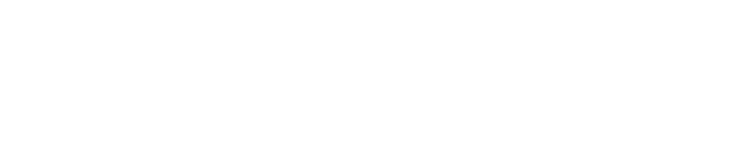
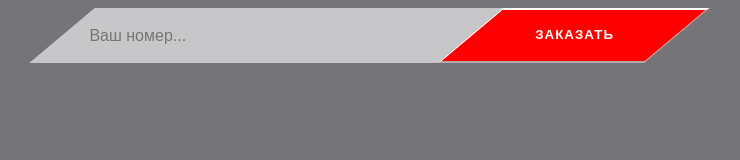
Before and after one commit to SiarheiHa/test-task-zikmes, a website built with webpack: page src/index.html in a window 1280 px wide. Shown: the whole page, without its empty margins (281-1021 px from the left). Built offline with nearby package versions, Linux system fonts and the light colour scheme.

Commit message:
feat: add form

```diff
--- a/src/index.html
+++ b/src/index.html
@@ -9,6 +9,12 @@
 </head>
 
 <body>
+  <form class="form">
+    <span class="form__input-wrapper">
+      <input type="text" class="form__input" placeholder="Ваш номер...">
+    </span>
+    <button type="submit" class="form__button"><span>заказать</span></button>
+  </form>
 </body>
 
 </html>
--- /dev/null
+++ b/src/index.scss
@@ -0,0 +1,49 @@
+body {
+  background-color: #747479;
+}
+
+.form {
+  font-family: sans-serif;
+  font-size: 16px;
+  display: flex;
+  margin: 0 auto;
+  padding-left: 20px;
+  width: 615px;
+  height: 55px;
+  transform: skew(-50deg);
+
+  &__input-wrapper {
+    background-color: rgba(255, 255, 255, 0.6);
+    padding: 18px 58px 20px 52px;
+  }
+
+  &__input {
+    opacity: none;
+    border: none;
+    transform: skew(50deg);
+    min-width: 340px;
+    margin-left: -26px;
+    font-size: inherit;
+    background-color: transparent;
+
+    &:focus {
+      outline: none;
+    }
+  }
+
+  &__button {
+    font-weight: 600;
+    margin-left: -20px;
+    padding: 4px 62px 6px 62px;
+    letter-spacing: 1px;
+    background-color: #fe0000;
+    border-color: #ffffff;
+    text-transform: uppercase;
+    z-index: 1;
+    span {
+      display: inline-block;
+      transform: skew(50deg);
+      color: #ffffff;
+    }
+  }
+}
--- a/src/index.ts
+++ b/src/index.ts
@@ -1 +1,3 @@
+import './index.scss';
+
 console.log('hello');
```
